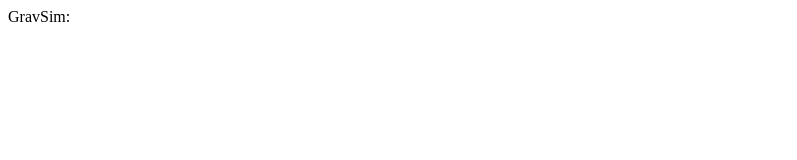
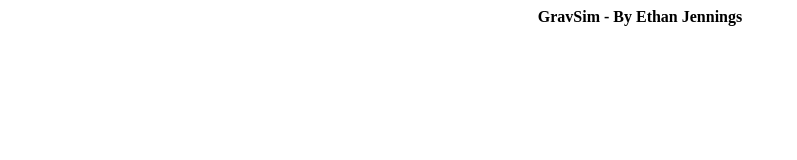
Before and after one commit to ethanhjennings/GravSim, a plain HTML site: page index.html in a window 1280 px wide. Shown: the whole page, without its empty margins (0-797 px from the left). Drawn offline with Linux system fonts and the light colour scheme.

Commit message:
added author name

```diff
--- a/index.html
+++ b/index.html
@@ -1,6 +1,6 @@
 <html>
-GravSim:
 <center><applet code="gravSim/GravSimApplet.java" archive="GravSimApplet.jar" width=700 height=550 align="middle">
 </applet>
+<b>GravSim - By Ethan Jennings</b>
 
 </center></html>
```
